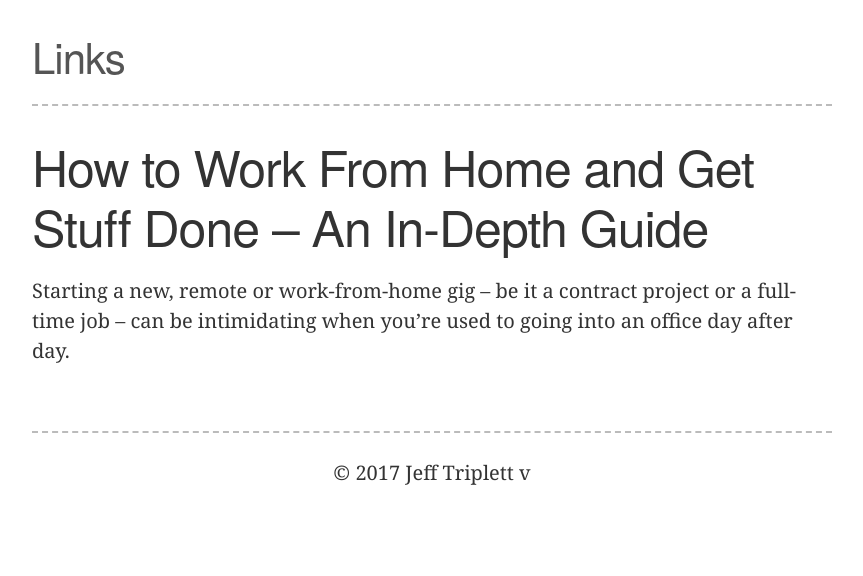
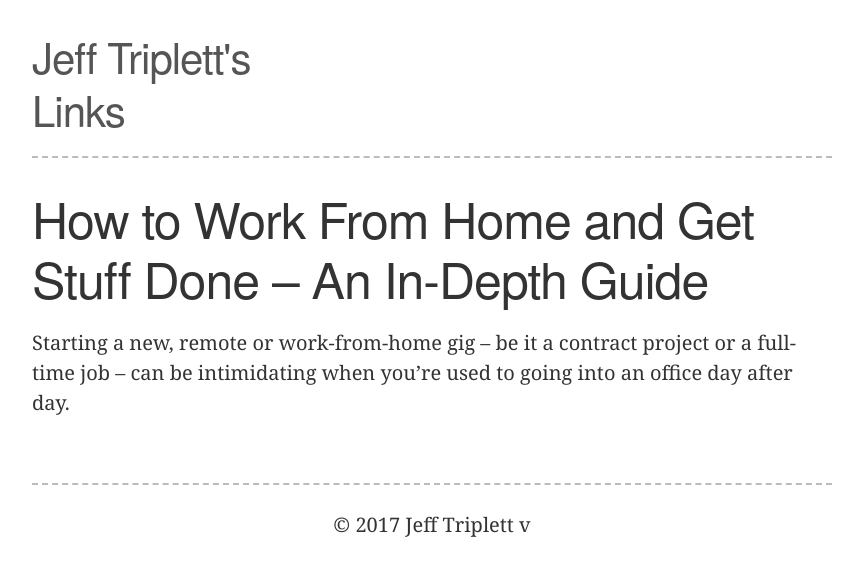
Before and after one commit to jefftriplett/links, a Jekyll site: the page built from _posts/2017-02-27-how-to-work-from-home-and-get-stuff-done-an-in-depth-guide.md, in a window 1280 px wide. Shown: the top 576 px of the page, without its empty margins (208-1071 px from the left). Built offline with Jekyll 4.4.1, drawn with Linux system fonts in a browser that asks for light colours; some of the changed lines change nothing that is shown.

Commit message:
Updates config

```diff
--- a/_config.yml
+++ b/_config.yml
@@ -1,46 +1,33 @@
-title: Links
+assets:
+  cachebust: hard
+
+title: Jeff Triplett's Links
+name: Jeff Triplett's Links
+email: jeff.triplett@gmail.com
+description: >
+  Thoughts about life, technology, development, and blog by Jeff Triplett.
+baseurl: ""
+url: https://jefftriplett.com
+enforce_ssl: "jefftriplett.com"
+relative_permalinks: false
+permalink: /:title/
+future: true
+paginate: 100
 
 # Markdown
 markdown: kramdown
 kramdown:
-  input: GFM
-  hard_wrap: false
-
-permalink: /:title.html
+  smart_quotes: lsquo,rsquo,ldquo,rdquo
 
 sass:
+  sass_dir: _sass
   style: compressed
 
-url: https://jefftriplett.com
-
-# Welcome to Jekyll!
-#
-# This config file is meant for settings that affect your whole blog, values
-# which you are expected to set up once and rarely edit after that. If you find
-# yourself editing this file very often, consider using Jekyll's data files
-# feature for the data you need to update frequently.
-#
-# For technical reasons, this file is *NOT* reloaded automatically when you use
-# 'bundle exec jekyll serve'. If you change this file, please restart the server process.
-
-# Site settings
-# These are used to personalize your new site. If you look in the HTML files,
-# you will see them accessed via {{ site.title }}, {{ site.email }}, and so on.
-# You can create any custom variable you would like, and they will be accessible
-# in the templates via {{ site.myvariable }}.
-#title: Your awesome title
-#email: your-email@domain.com
-description: > # this means to ignore newlines until "baseurl:"
-  Write an awesome description for your new site here. You can edit this
-  line in _config.yml. It will appear in your document head meta (for
-  Google search results) and in your feed.xml site description.
-baseurl: "" # the subpath of your site, e.g. /blog
-twitter_username: jekyllrb
-github_username:  jekyll
+github_username:  jefftriplett
+twitter_username: webology
 
 # Build settings
-markdown: kramdown
-theme: minima
+#theme: minima
 gems:
   # - jekyll-archives
   # - jekyll-coffeescript
@@ -50,6 +37,10 @@
   - jekyll-redirect-from
   - jekyll-seo-tag
   - jemoji
+
 exclude:
   - Gemfile
   - Gemfile.lock
+
+include:
+  - _pages
```
